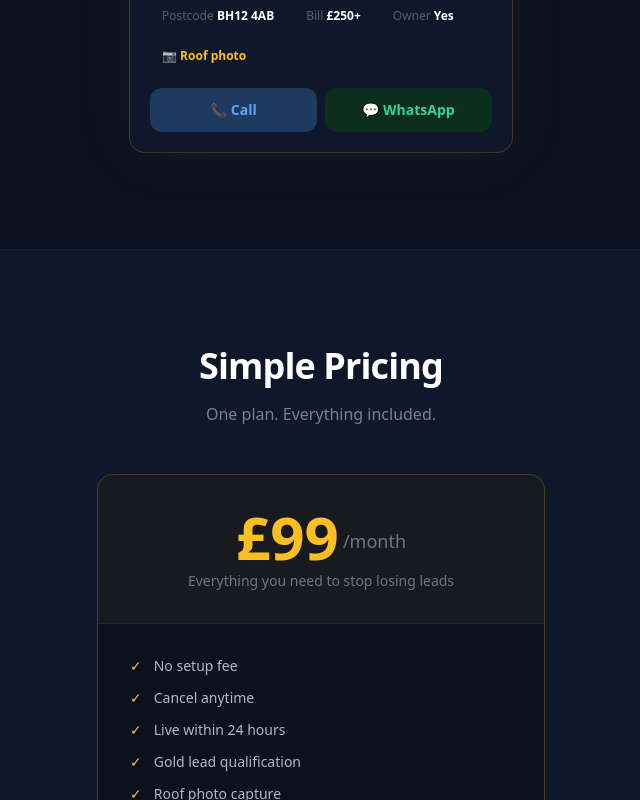
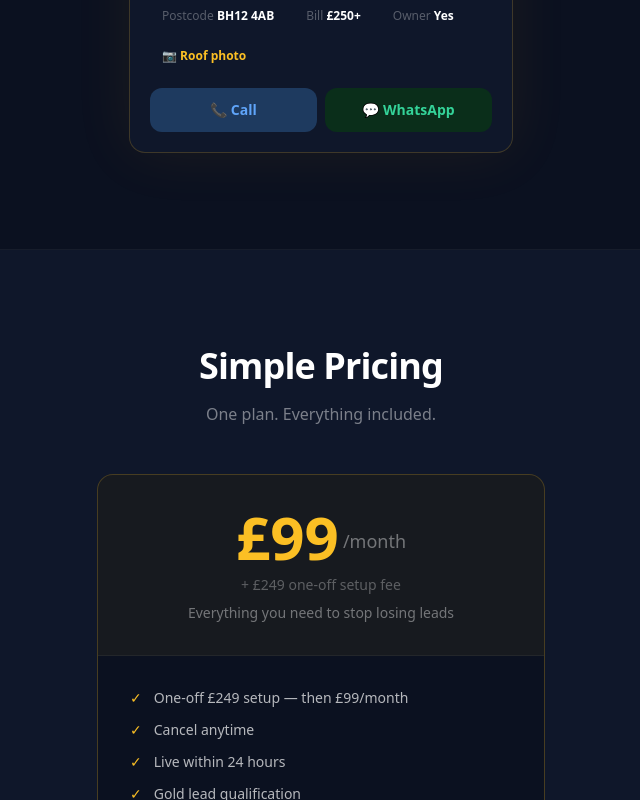
Before and after one commit to Marc-appbuilder/solar-lead-bot, a Next.js app: page / in a window 1280 px wide. Shown: the part 2000-2800 px from the top of the page, without its empty margins (319-959 px from the left). Built offline with nearby package versions, Linux system fonts and the light colour scheme; no server answers.

Commit message:
Add £249 setup fee to pricing section
Co-Authored-By: Claude Sonnet 4.6 <noreply@anthropic.com>

```diff
--- a/app/page.tsx
+++ b/app/page.tsx
@@ -205,12 +205,13 @@ export default function HomePage() {
                 <span className="text-6xl font-black text-amber-400">£99</span>
                 <span className="mb-3 text-lg text-white/40">/month</span>
               </div>
-              <p className="text-sm text-white/40">Everything you need to stop losing leads</p>
+              <p className="mt-2 text-sm text-white/30">+ £249 one-off setup fee</p>
+              <p className="mt-2 text-sm text-white/40">Everything you need to stop losing leads</p>
             </div>
             <div className="px-8 py-8">
               <ul className="mb-8 space-y-3 text-left">
                 {[
-                  'No setup fee',
+                  'One-off £249 setup — then £99/month',
                   'Cancel anytime',
                   'Live within 24 hours',
                   'Gold lead qualification',
@@ -230,7 +231,7 @@ export default function HomePage() {
                 rel="noreferrer"
                 className="block w-full rounded-xl bg-amber-400 py-4 text-center text-base font-bold text-[#0f172a] transition hover:bg-amber-300"
               >
-                💬 Get Started on WhatsApp
+                Get Started on WhatsApp
               </a>
             </div>
           </div>
```
